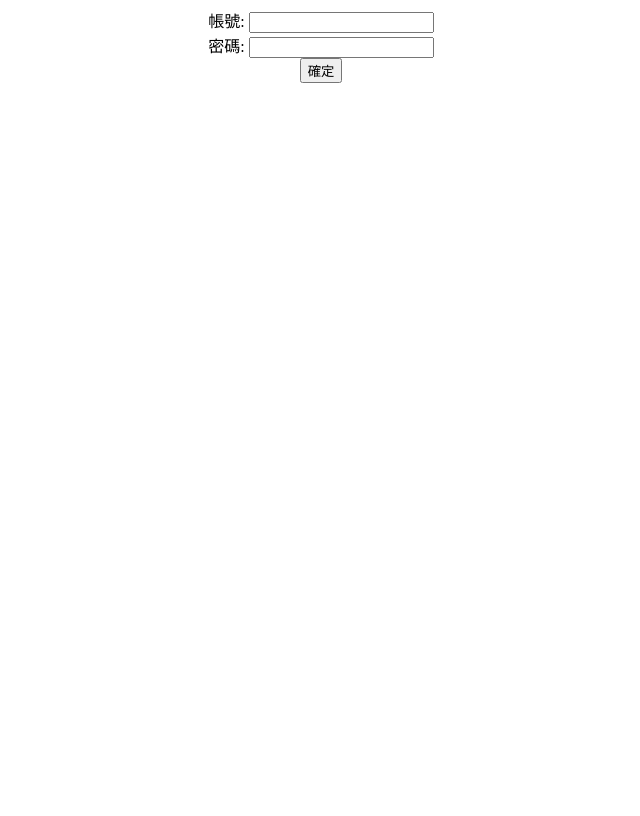
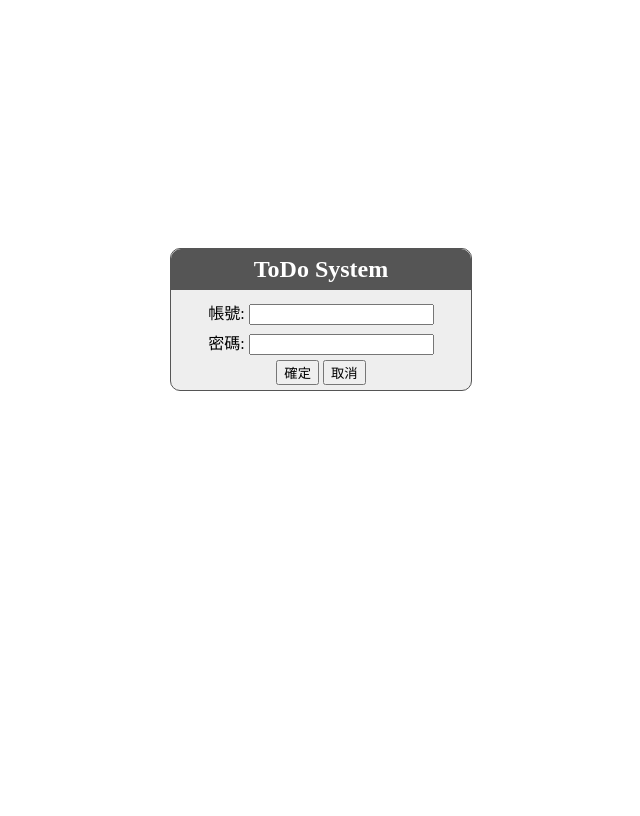
Before and after one commit to fishingboy/ezToDo, a CodeIgniter app: page /index.php/page/login/index in a window 1280 px wide. Shown: the whole page, without its empty margins (319-959 px from the left). Before the commit the page ends 83 px from the top, so only its background shows below. Run offline with CodeIgniter, Linux system fonts and the light colour scheme.

Commit message:
美化登入頁面

```diff
--- a/application/models/login_model.php
+++ b/application/models/login_model.php
@@ -44,6 +44,7 @@ class Login_model extends CI_Model
     public function check_login_password($account, $password)
     {
         $query = $this->db->query("SELECT * FROM user WHERE account=?", array($account));
+        if ($query->num_rows() == 0) return FALSE;
         if ($query->row()->password == md5($password))
         {
             return $query->row();
--- a/application/views/page/login_view.php
+++ b/application/views/page/login_view.php
@@ -1,9 +1,30 @@
-<div style='margin:0 auto; text-align:center;'>
+<html>
+<head>
+<title>Login Page</title>
+<style>
+body {height: 100%;}
+form {margin:0px;}
+#block_top, #block_bottom {height: 30%;}
+#login_box {margin:0 auto; text-align:center;background:#eee; border:1px solid #555; border-radius:10px; width:300px;}
+#login_box .title {background:#555; font-size:24px; color:#fff; margin:0 0 10px; border-radius:10px 10px 0 0; padding:5px; border:2px solid #555;}
+#login_box .row {margin:5px 0;}
+</style>
+</head>
+<body>
+<div id='block_top'></div>
+<div id='login_box'>
+    <h1 class='title'>ToDo System</h1>
     <form method='post' action='<?= BASE_URL ?>/page/login'>
-        <div>帳號: <input name='fmAccount' type='text'></div>
-        <div>密碼: <input name='fmPassword' type='password'></div>
-        <div><input type='submit' value='確定'></div>
+        <div class='row'>帳號: <input name='fmAccount' type='text'></div>
+        <div class='row'>密碼: <input name='fmPassword' type='password'></div>
+        <div class='row'>
+            <input type='submit' value='確定'>
+            <input type='reset' value='取消'>
+        </div>
         <input type='hidden' name='fmSubmit' value='ok'>
         <input type='hidden' name='fmBackUrl' value='{back_url}'>
     </form>
 </div>
+<div id='block_bottom'></div>
+</body>
+</html>
```
